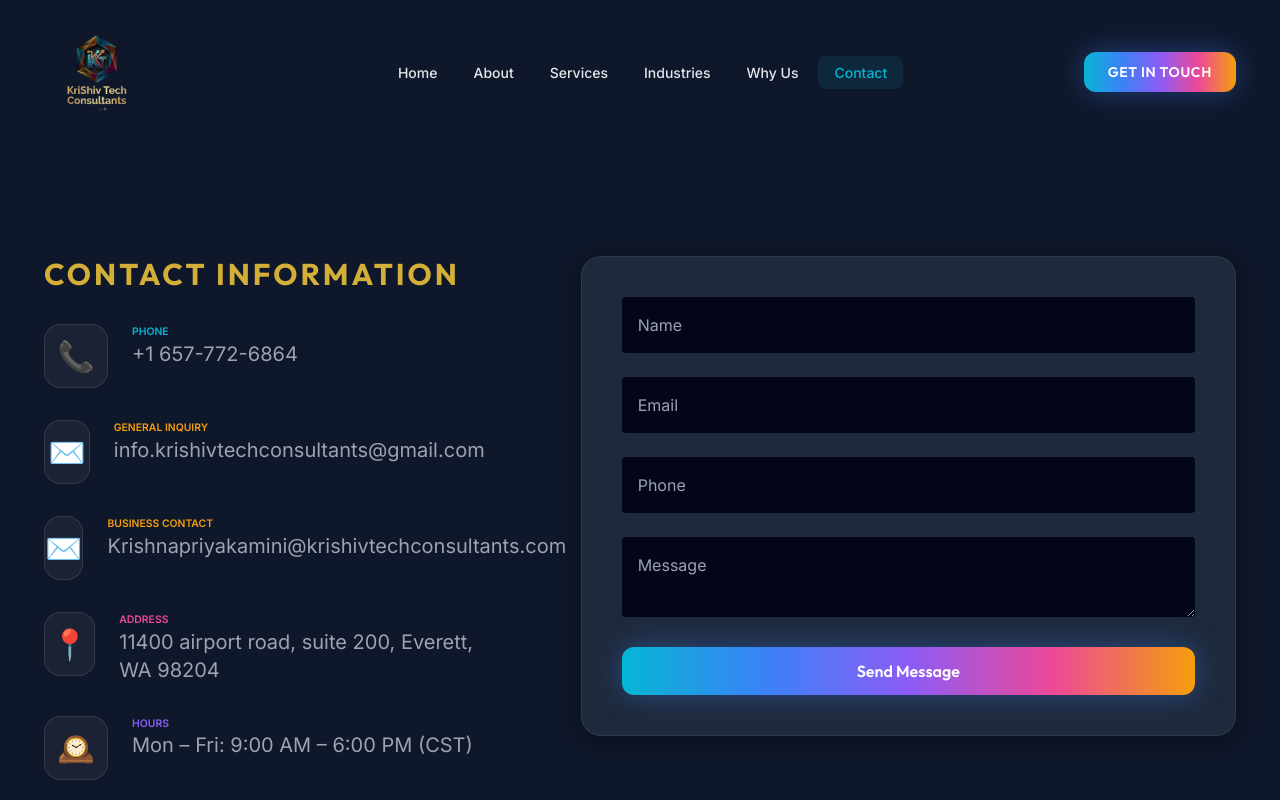
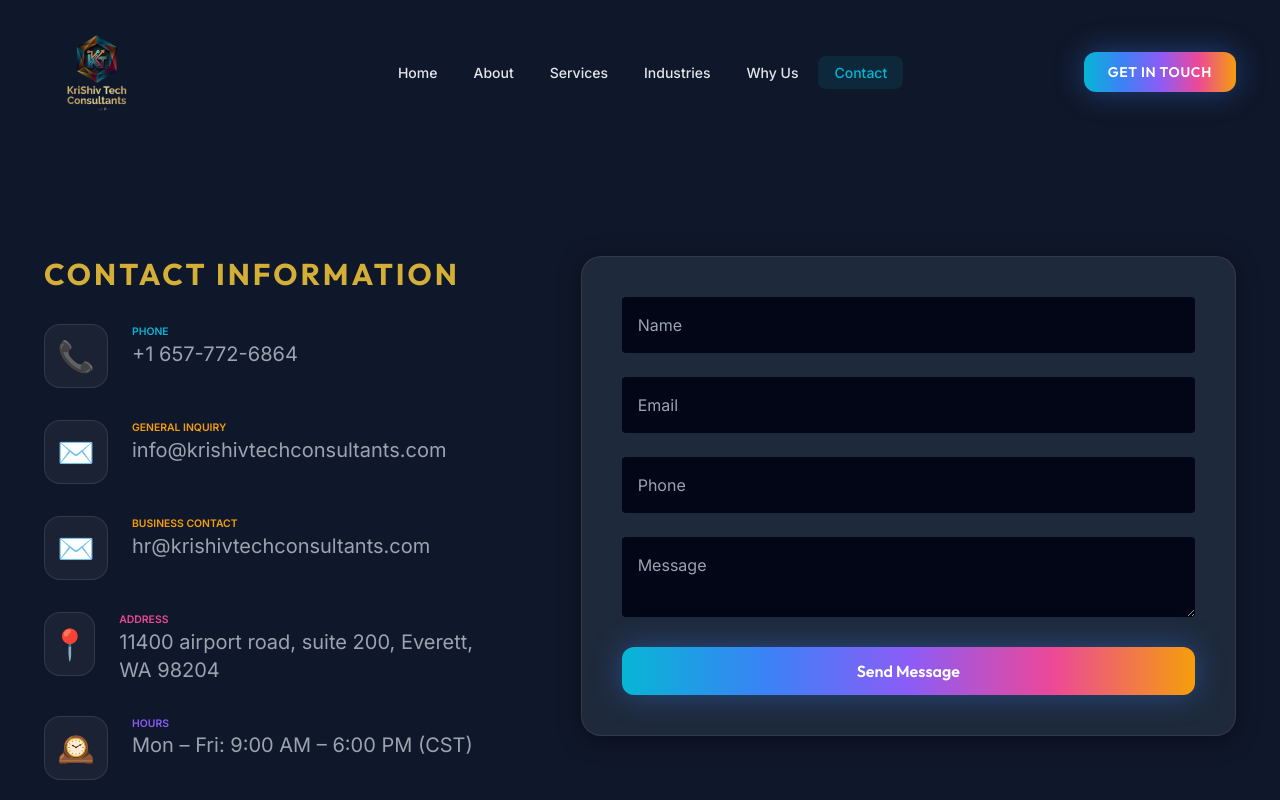
Before and after one commit to Yes1th/Krishiv, a React (Vite) app: page /contact in a window 1280 px wide. Shown: the top 800 px of the page. Built offline with nearby package versions, Linux system fonts and the light colour scheme.

Commit message:
Update contact emails in Contact.jsx

```diff
--- a/src/pages/Contact.jsx
+++ b/src/pages/Contact.jsx
@@ -66,17 +66,17 @@ export default function Contact() {
                   },
                   {
                     label: 'General Inquiry',
-                    value: 'info.krishivtechconsultants@gmail.com',
+                    value: 'info@krishivtechconsultants.com',
                     icon: '✉️',
                     color: 'text-accent-amber',
-                    href: 'mailto:info.krishivtechconsultants@gmail.com'
+                    href: 'mailto:info@krishivtechconsultants.com'
                   },
                   {
                     label: 'Business Contact',
-                    value: 'Krishnapriyakamini@krishivtechconsultants.com',
+                    value: 'hr@krishivtechconsultants.com',
                     icon: '✉️',
                     color: 'text-accent-amber',
-                    href: 'mailto:Krishnapriyakamini@krishivtechconsultants.com'
+                    href: 'mailto:hr@krishivtechconsultants.com'
                   },
                   {
                     label: 'Address',
```
